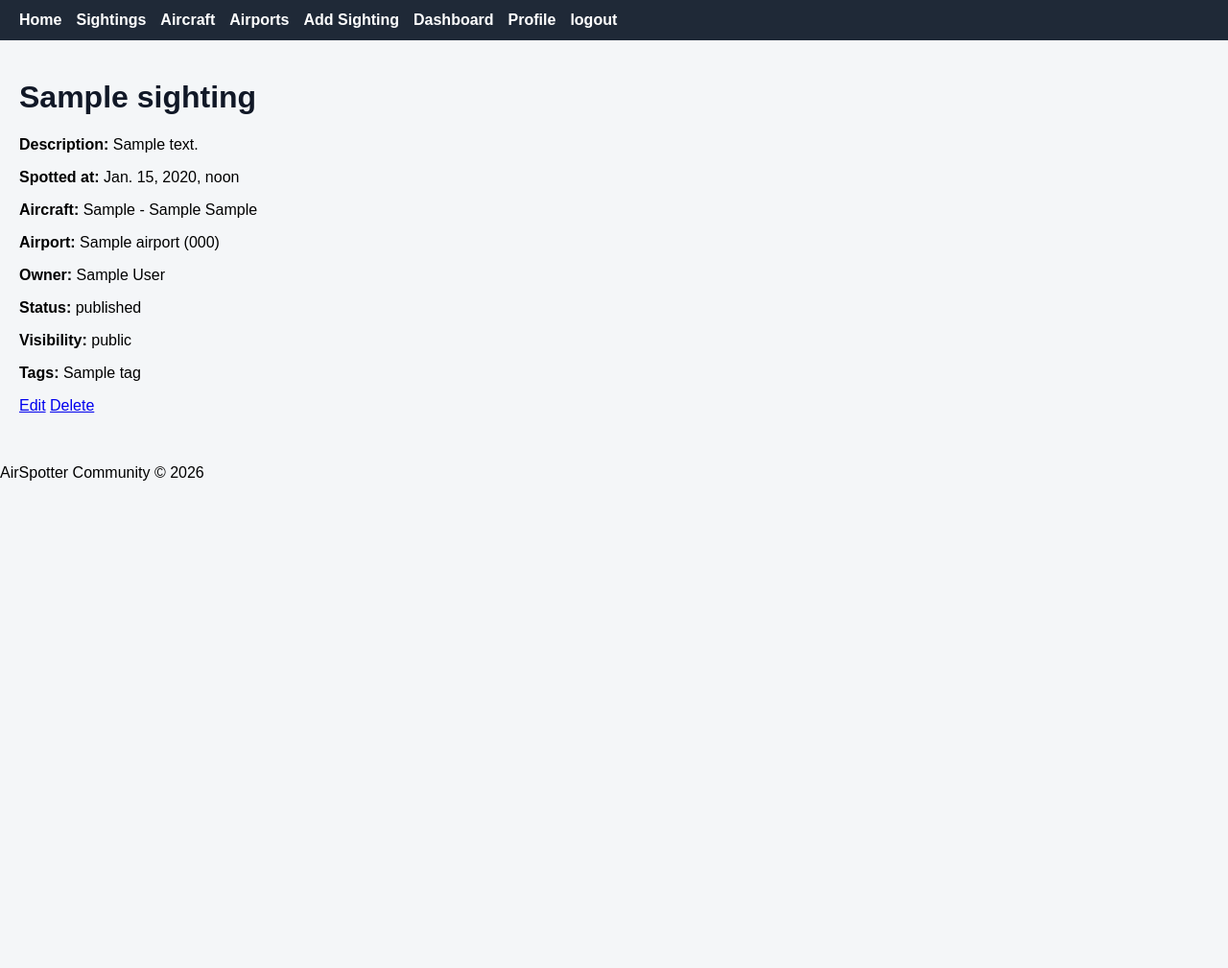
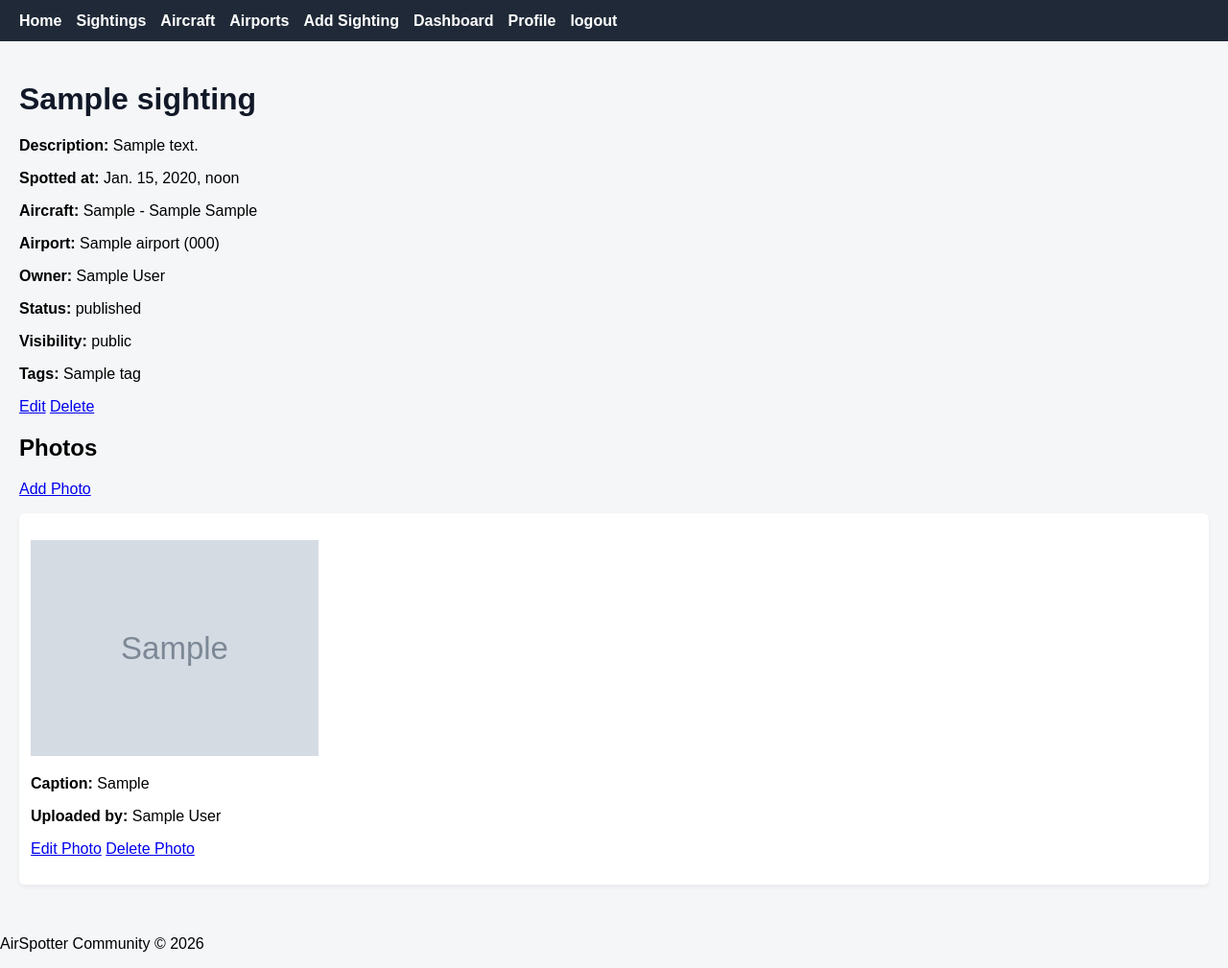
Before and after one commit to galinhristov/airspotter-project, a Django app: page /sightings/1/ in a window 1280 px wide. Shown: the whole page at 96% size. Before the commit the page ends 501 px from the top, so only its background shows below. Run offline with Django 5.2, Linux system fonts and the light colour scheme; a user stored in the database is signed in; tables that the repository leaves empty hold one stand-in row (values such as "Sample post"); grey boxes marked "Sample" are stand-in pictures.

Commit message:
Add photo management and improve access control for sightings

```diff
--- a/airspotter_project/urls.py
+++ b/airspotter_project/urls.py
@@ -1,5 +1,8 @@
+from django.conf import settings
+from django.conf.urls.static import static
 from django.contrib import admin
 from django.urls import path, include
+
 
 urlpatterns = [
     path('admin/', admin.site.urls),
@@ -10,3 +13,6 @@
     path('community/', include('community.urls')),
     path('api/', include('api.urls')),
 ]
+
+if settings.DEBUG:
+    urlpatterns += static(settings.MEDIA_URL, document_root=settings.MEDIA_ROOT)
--- a/sightings/urls.py
+++ b/sightings/urls.py
@@ -6,6 +6,9 @@
     SightingCreateView,
     SightingUpdateView,
     SightingDeleteView,
+    SightingPhotoCreateView,
+    SightingPhotoUpdateView,
+    SightingPhotoDeleteView,
 )
 
 urlpatterns = (
@@ -14,4 +17,8 @@
     path('<int:pk>/', SightingDetailView.as_view(), name='sighting-details'),
     path('<int:pk>/edit/', SightingUpdateView.as_view(), name='sighting-edit'),
     path('<int:pk>/delete/', SightingDeleteView.as_view(), name='sighting-delete'),
+
+    path('<int:pk>/photos/add/', SightingPhotoCreateView.as_view(), name='photo-create'),
+    path('photos/<int:pk>/edit/', SightingPhotoUpdateView.as_view(), name='photo-edit'),
+    path('photos/<int:pk>/delete/', SightingPhotoDeleteView.as_view(), name='photo-delete'),
 )
--- a/sightings/views.py
+++ b/sightings/views.py
@@ -1,19 +1,21 @@
-from django.shortcuts import render
-
+from django.shortcuts import get_object_or_404
 from django.contrib.auth.mixins import LoginRequiredMixin, UserPassesTestMixin
 from django.urls import reverse_lazy
 from django.views.generic import ListView, DetailView, CreateView, UpdateView, DeleteView
 
-from sightings.forms import SightingCreateForm, SightingEditForm, SightingDeleteForm
-from sightings.models import Sighting
-
+from sightings.forms import (SightingCreateForm,
+                             SightingEditForm,
+                             SightingDeleteForm,
+                             SightingPhotoCreateForm,
+                             SightingPhotoEditForm,
+                             )
+from sightings.models import Sighting, SightingPhoto
 
 
 class OwnerRequiredMixin(UserPassesTestMixin):
     def test_func(self):
         obj = self.get_object()
         return obj.owner == self.request.user
-
 
 
 class SightingListView(ListView):
@@ -26,7 +28,6 @@
             status=Sighting.StatusChoices.PUBLISHED,
             visibility=Sighting.VisibilityChoices.PUBLIC,
         ).select_related('owner', 'aircraft', 'airport').prefetch_related('tags')
-
 
 
 class SightingDetailView(DetailView):
@@ -58,7 +59,6 @@
         return super().form_valid(form)
 
 
-
 class SightingUpdateView(LoginRequiredMixin, OwnerRequiredMixin, UpdateView):
     model = Sighting
     form_class = SightingEditForm
@@ -68,9 +68,61 @@
         return reverse_lazy('sighting-details', kwargs={'pk': self.object.pk})
 
 
-
 class SightingDeleteView(LoginRequiredMixin, OwnerRequiredMixin, DeleteView):
     model = Sighting
     template_name = 'sightings/sighting-delete.html'
     success_url = reverse_lazy('sighting-list')
     context_object_name = 'sighting'
+
+
+class SightingPhotoCreateView(LoginRequiredMixin, CreateView):
+    model = SightingPhoto
+    form_class = SightingPhotoCreateForm
+    template_name = 'sightings/photo-create.html'
+
+    def dispatch(self, request, *args, **kwargs):
+        self.sighting = get_object_or_404(Sighting, pk=self.kwargs['pk'])
+        return super().dispatch(request, *args, **kwargs)
+
+    def form_valid(self, form):
+        form.instance.uploaded_by = self.request.user
+        form.instance.sighting = self.sighting
+        return super().form_valid(form)
+
+    def get_success_url(self):
+        return reverse_lazy('sighting-details', kwargs={'pk': self.sighting.pk})
+
+    def get_context_data(self, **kwargs):
+        context = super().get_context_data(**kwargs)
+        context['sighting'] = self.sighting
+        return context
+
+
+class SightingPhotoUpdateView(LoginRequiredMixin, OwnerRequiredMixin, UpdateView):
+    model = SightingPhoto
+    form_class = SightingPhotoEditForm
+    template_name = 'sightings/photo-edit.html'
+    context_object_name = 'photo'
+
+    def test_func(self):
+        obj = self.get_object()
+        return obj.uploaded_by == self.request.user
+
+    def get_success_url(self):
+        return reverse_lazy('sighting-details', kwargs={'pk': self.object.sighting.pk})
+
+
+class SightingPhotoDeleteView(LoginRequiredMixin, DeleteView):
+    model = SightingPhoto
+    template_name = 'sightings/photo-delete.html'
+    context_object_name = 'photo'
+
+    def dispatch(self, request, *args, **kwargs):
+        self.object = self.get_object()
+        if self.object.uploaded_by != self.request.user:
+            from django.http import HttpResponseForbidden
+            return HttpResponseForbidden('You are not allowed to delete this photo.')
+        return super().dispatch(request, *args, **kwargs)
+
+    def get_success_url(self):
+        return reverse_lazy('sighting-details', kwargs={'pk': self.object.sighting.pk})
--- a/static/css/styles.css
+++ b/static/css/styles.css
@@ -39,12 +39,13 @@
     border: none;
     color: white;
     font-weight: bold;
-    font-size: inherit;
+    font-size: 16px;
     font-family: inherit;
     cursor: pointer;
     padding: 0;
     margin: 0;
-    line-height: normal;
+    line-height: 1.2;
+    appearance: none;
 }
 
 nav button:hover {
--- a/templates/sightings/sighting-details.html
+++ b/templates/sightings/sighting-details.html
@@ -25,4 +25,35 @@
             <a href="{% url 'sighting-delete' pk=sighting.pk %}">Delete</a>
         </p>
     {% endif %}
+
+    <h2>Photos</h2>
+    {% if request.user == sighting.owner %}
+        <p>
+            <a href="{% url 'photo-create' pk=sighting.pk %}">Add Photo</a>
+        </p>
+    {% endif %}
+
+    {% if sighting.photos.all %}
+        <ul>
+            {% for photo in sighting.photos.all %}
+                <li>
+                    <p>
+                        <img src="{{ photo.image.url }}" alt="{{ photo.caption }}" width="300">
+                    </p>
+                    <p><strong>Caption:</strong> {{ photo.caption }}</p>
+                    <p><strong>Uploaded by:</strong> {{ photo.uploaded_by }}</p>
+
+                    {% if request.user == photo.uploaded_by %}
+                        <p>
+                            <a href="{% url 'photo-edit' pk=photo.pk %}">Edit Photo</a>
+                            <a href="{% url 'photo-delete' pk=photo.pk %}">Delete Photo</a>
+                        </p>
+                    {% endif %}
+                </li>
+            {% endfor %}
+        </ul>
+    {% else %}
+        <p>No photos uploaded yet.</p>
+    {% endif %}
+
 {% endblock %}
```
Also changed, not shown: sightings/forms.py (+31 -1 lines), templates/sightings/photo-create.html (added, +11 -0 lines), templates/sightings/photo-delete.html (added, +23 -0 lines), templates/sightings/photo-edit.html (added, +17 -0 lines).
